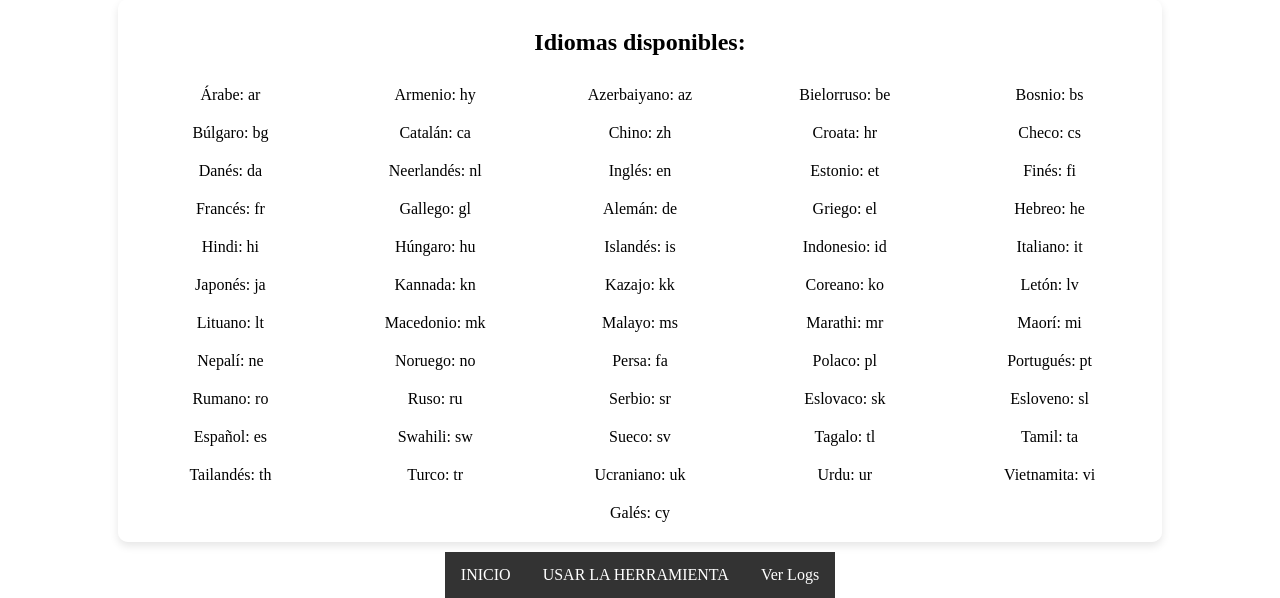
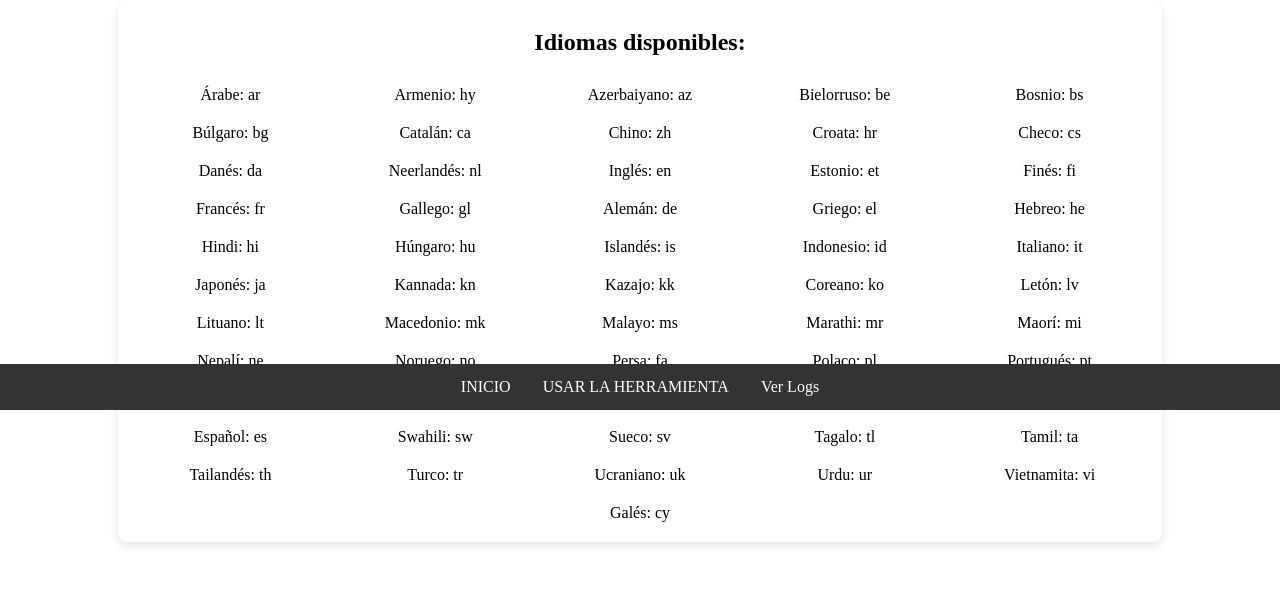
Before and after one commit to fgraarm/WHISPER_EMACON, a Flask app: page /acerca-de in a window 1280 px wide. Shown: the part 390-988 px from the top of the page. After the commit the page ends 936 px from the top, so only its background shows below. Run offline with Flask 3, Linux system fonts and the light colour scheme.

Commit message:
mejorado visual
enlaces quedan abajo fijos

```diff
--- a/Whisper_dep/frontend/templates/acercade.html
+++ b/Whisper_dep/frontend/templates/acercade.html
@@ -60,10 +60,17 @@
       padding: 14px 16px;
       text-decoration: none;
     }
+    nav {
+        position: fixed; /* Nuevo */
+        bottom: 0; /* Nuevo */
+        left: 0; /* Nuevo */
+        width: 100%; /* Nuevo */
+    }
 
     nav li a:hover {
       background-color: #111;
     }
+
   .languages {
     display: flex;
     flex-direction: column;
--- a/Whisper_dep/frontend/templates/usoherramienta.html
+++ b/Whisper_dep/frontend/templates/usoherramienta.html
@@ -128,6 +128,12 @@
     nav li a:hover {
       background-color: #111;
     }
+    nav {
+        position: fixed; /* Nuevo */
+        bottom: 0; /* Nuevo */
+        left: 0; /* Nuevo */
+        width: 100%; /* Nuevo */
+    }
     </style>
 </head>
 <body>
```
